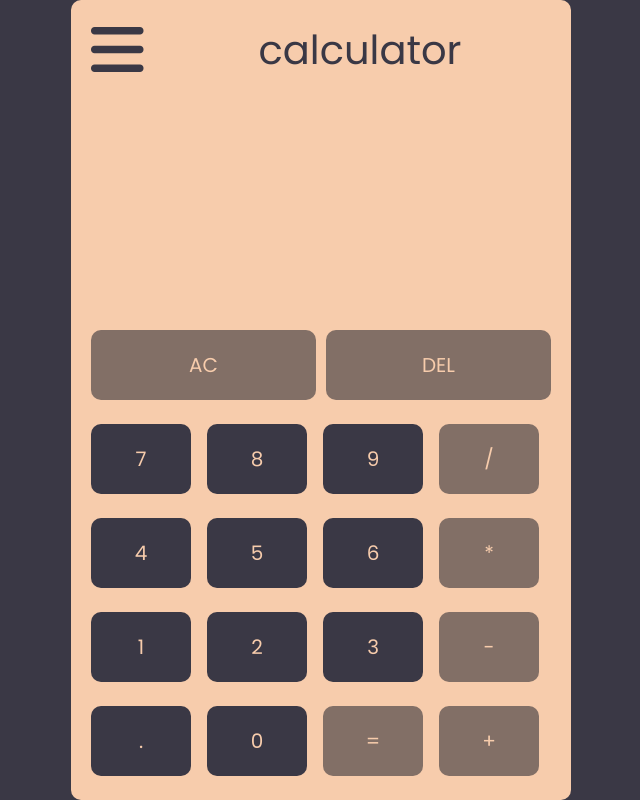
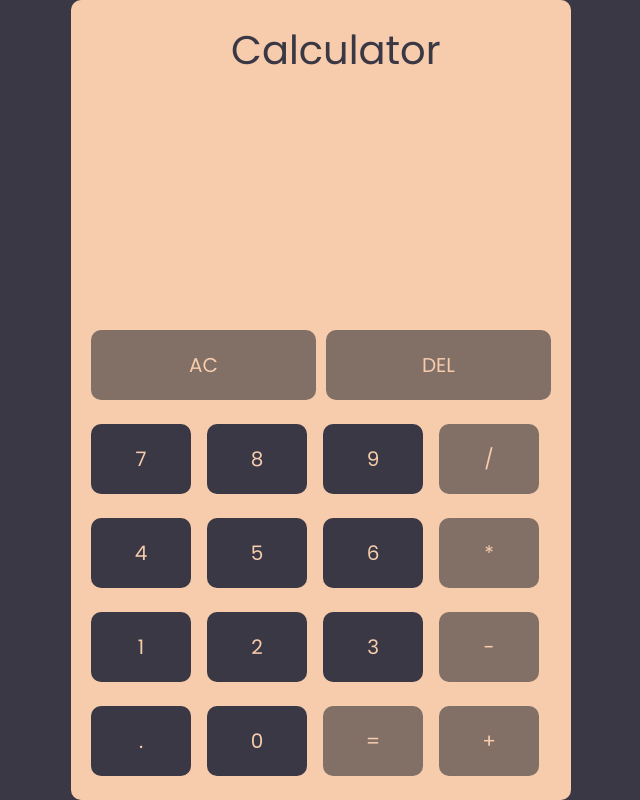
Before and after one commit to ttoryy/calculator, a plain HTML site: page index.html in a window 1280 px wide. Shown: the whole page, without its empty margins (319-959 px from the left). Drawn offline with Linux system fonts and the light colour scheme.

Commit message:
[Del]hover추가,menu삭제,코드정리

```diff
--- a/index.html
+++ b/index.html
@@ -5,8 +5,6 @@
     <meta charset="UTF-8">
     <meta http-equiv="X-UA-Compatible" content="IE=edge">
     <meta name="viewport" content="width=device-width, initial-scale=1.0">
-
-    <script src="https://kit.fontawesome.com/670098288e.js" crossorigin="anonymous"></script>
     <link rel="preconnect" href="https://fonts.googleapis.com">
     <link rel="preconnect" href="https://fonts.gstatic.com" crossorigin>
     <link href="https://fonts.googleapis.com/css2?family=Poppins:wght@400;500;600;700&display=swap" rel="stylesheet">
@@ -17,11 +15,7 @@
 
 <body>
     <div class="calculator">
-        <div class="nav">
-            <i class="fa-solid fa-bars"></i>
-            <p>calculator</p>
-        </div>
-
+        <p>Calculator</p>
         <div>
             <input class="display" id="display" type="text" disabled>
         </div>
--- a/style.css
+++ b/style.css
@@ -3,6 +3,7 @@
     --base-color: #f7ccac;
     --point-color: #826f66;
     --dark-color: #3a3845;
+    --hover-color: #838388;
 
     /* font size */
     --operators-size: 40px;
@@ -34,20 +35,10 @@ body {
     font-size: 60px;
 }
 
-.nav {
-    display: flex;
-    align-items: center;
-}
-
-.nav i {
-    font-size: var(--status-size);
+p {
     color: var(--dark-color);
-}
-
-.nav p {
-    font-size: 40px;
-    padding-left: 115px;
-    color: var(--dark-color);
+    font-size: var(--operators-size);
+    padding-left: 140px;
 }
 
 .display {
@@ -69,6 +60,10 @@ body {
     color: var(--base-color);
     background-color: var(--dark-color);
     cursor: pointer;
+}
+
+.calculator__button input:hover {
+    background-color: var(--hover-color);
 }
 
 .calculator__button #line {
```
